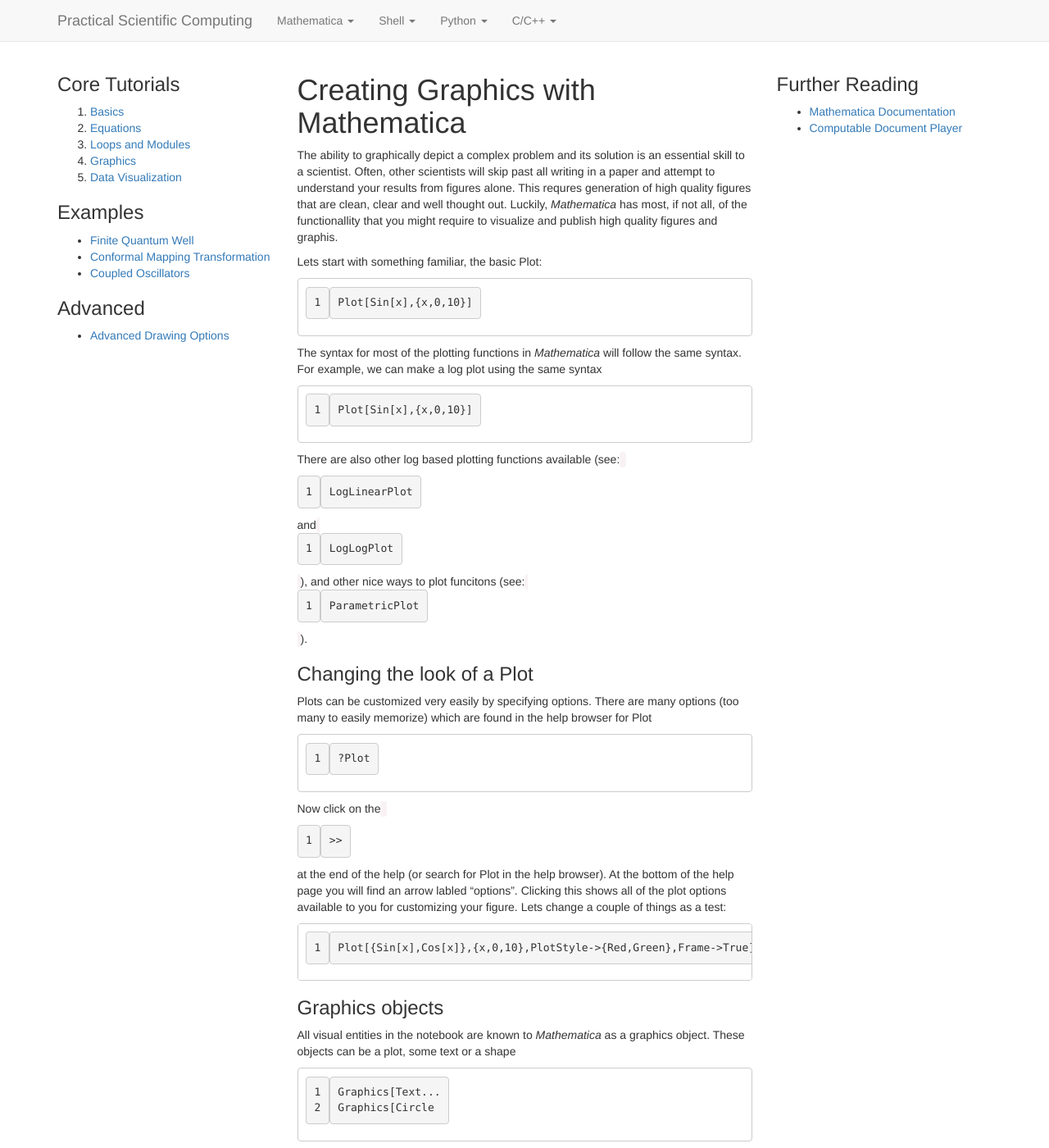
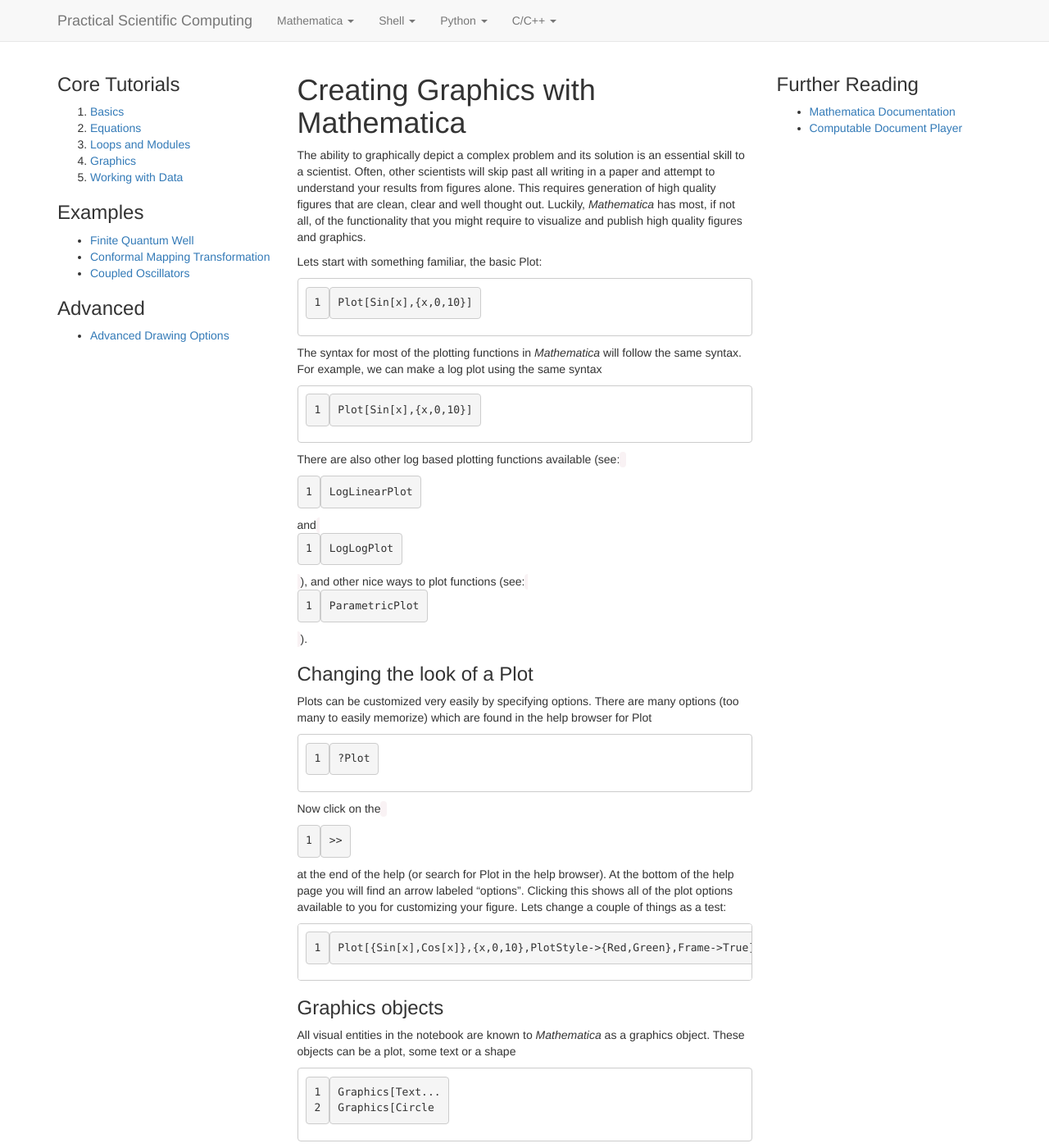
Before and after one commit to practical-scientific-computing/practical-scientific-computing.github.io, a Jekyll site: the page built from mathematica/04-graphics.md, in a window 1280 px wide and 1400 px high. Shown: the whole window at 82% size. Built offline with Jekyll 4.4.1, drawn with Linux system fonts in a browser that asks for light colours; nearby versions of some CDN libraries; Markdown is read by kramdown in place of the engine named in the settings; some of the changed text lies outside the part shown.

Commit message:
found misspellings. changed a few words in the 04 and 05 lessons

````diff
--- a/mathematica/04-graphics.md
+++ b/mathematica/04-graphics.md
@@ -10,8 +10,8 @@
 
 The ability to graphically depict a complex problem and its solution is an essential skill to a scientist.
 Often, other scientists will skip past all writing in a paper and attempt to understand your results from figures alone.
-This requres generation of high quality figures that are clean, clear and well thought out.
-Luckily, *Mathematica* has most, if not all, of the functionallity that you might require to visualize and publish high quality figures and graphis.
+This requires generation of high quality figures that are clean, clear and well thought out.
+Luckily, *Mathematica* has most, if not all, of the functionality that you might require to visualize and publish high quality figures and graphics.
 
 Lets start with something familiar, the basic Plot:
 
@@ -26,7 +26,7 @@
 Plot[Sin[x],{x,0,10}]
 ```
 
-There are also other log based plotting functions available (see: `LogLinearPlot` and `LogLogPlot`), and other nice ways to plot funcitons (see: `ParametricPlot`).
+There are also other log based plotting functions available (see: `LogLinearPlot` and `LogLogPlot`), and other nice ways to plot functions (see: `ParametricPlot`).
 
 ### Changing the look of a Plot
 
@@ -38,7 +38,7 @@
 ```
 
 Now click on the `>>` at the end of the help (or search for Plot in the help browser).
-At the bottom of the help page you will find an arrow labled "options".
+At the bottom of the help page you will find an arrow labeled "options".
 Clicking this shows all of the plot options available to you for customizing your figure.
 Lets change a couple of things as a test:
 
````
Also changed, not shown: other parts of mathematica/04-graphics.md (+2 -2 lines), mathematica/05-working_with_data.md (renamed from mathematica/05-importing_data.md, +4 -4 lines).
